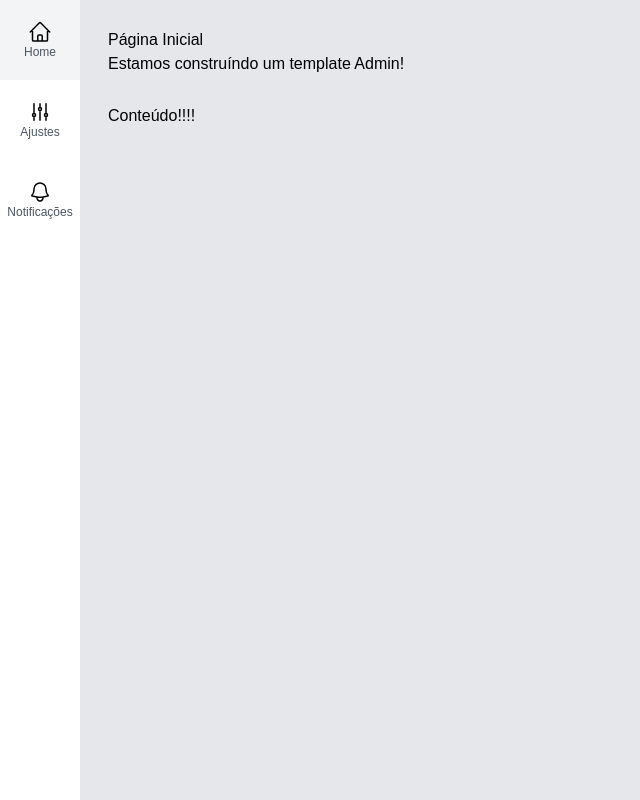
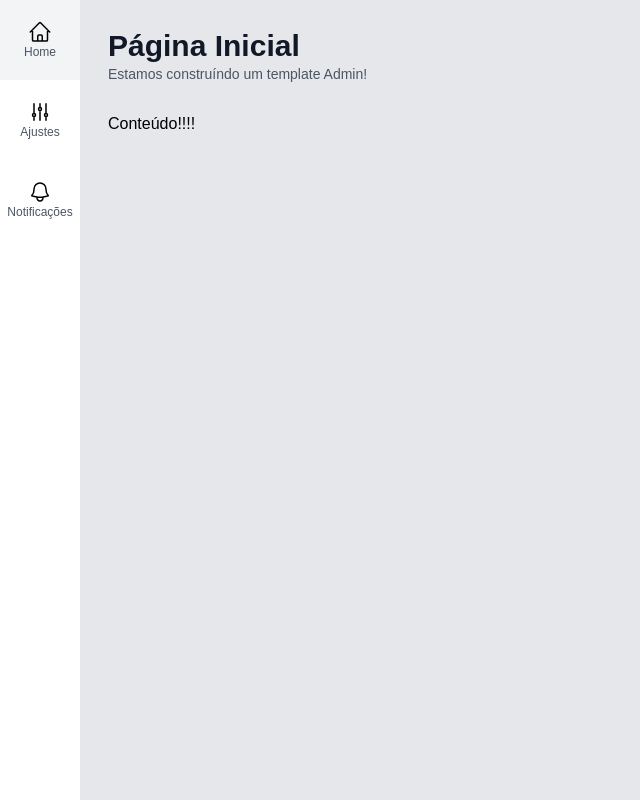
Before and after one commit to mig-ramos/painel-administrativo-next, a Next.js app: page / in a window 1280 px wide. Shown: the whole page, without its empty margins (0-640 px from the left). Built offline with nearby package versions, Linux system fonts and the light colour scheme.

Commit message:
Estilizando o cabecalho

```diff
--- a/src/components/template/Titulo.tsx
+++ b/src/components/template/Titulo.tsx
@@ -8,12 +8,14 @@ interface TituloProps {
       <div>
         <h1
           className={`
+          font-black text-3xl
+          text-gray-900
           `}>
               {props.titulo}
         </h1>
         <h2
           className={`
-
+             font-light text-sm text-gray-600
           `}>
               {props.subtitulo}
           </h2>
```
